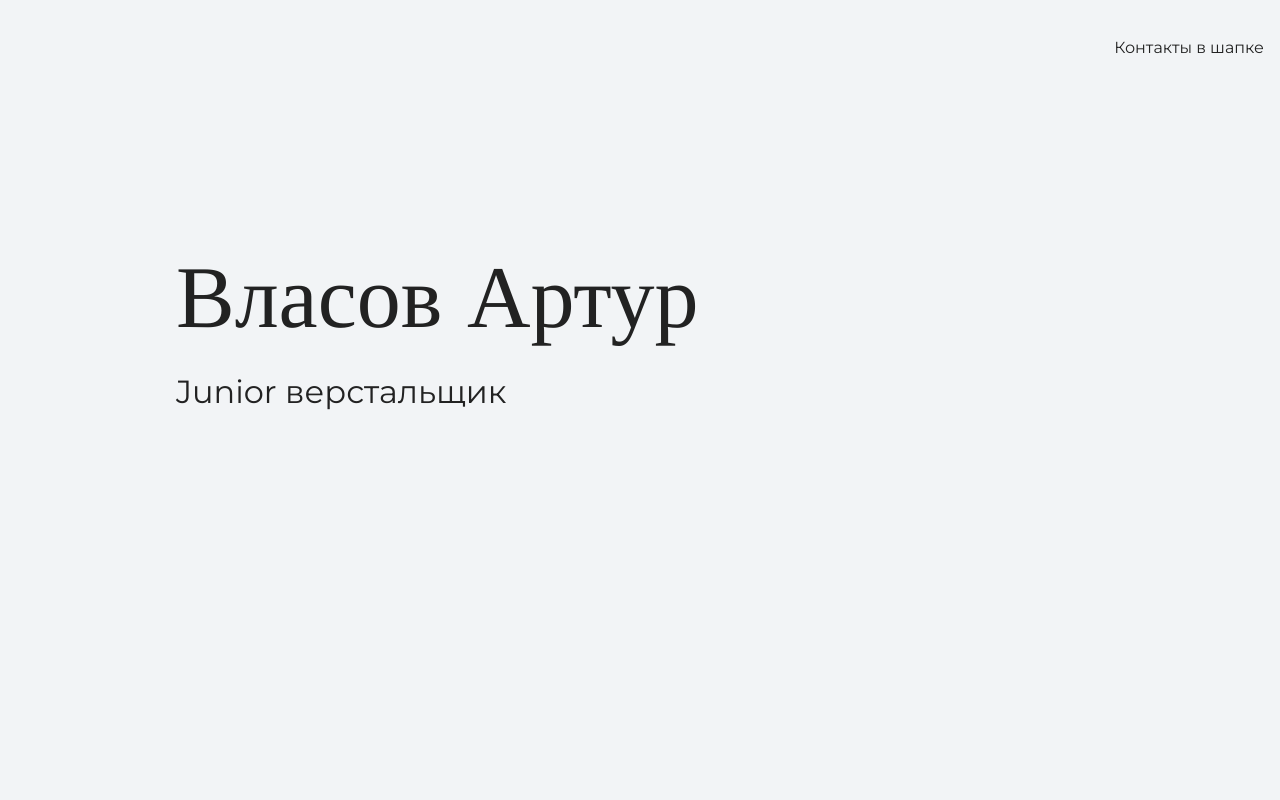
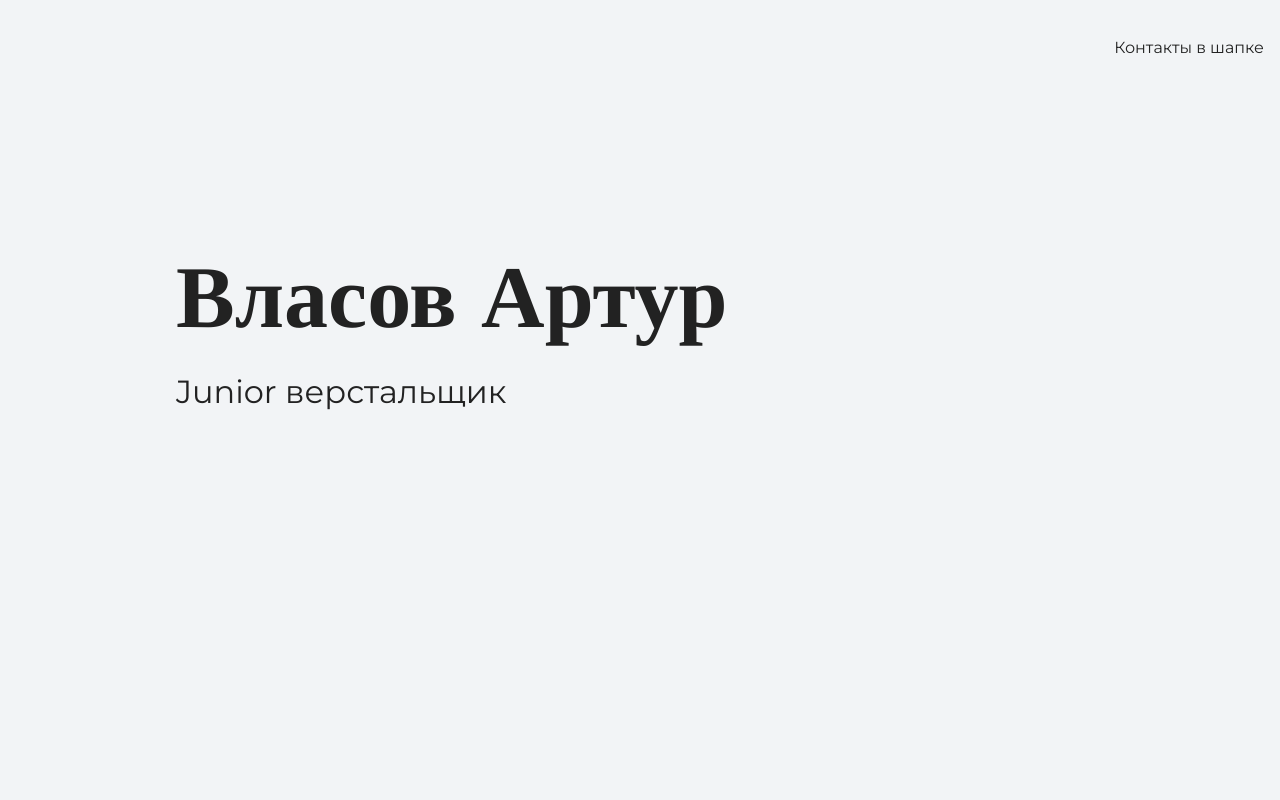
Before and after one commit to Arturshadow7/my-site, a plain HTML site: page index.html in a window 1280 px wide. Shown: the top 800 px of the page. Drawn offline with nearby package versions, Linux system fonts and the light colour scheme.

```diff
--- a/index.html
+++ b/index.html
@@ -16,7 +16,7 @@
     <div class="container">
 
     <section class="hero-image">
-      <h1 class="heading">Власов Артур</h1>
+      <h1 class="heading"><b>Власов Артур</b></h1>
       <p>Junior верстальщик</p>
     </section>
 
```
